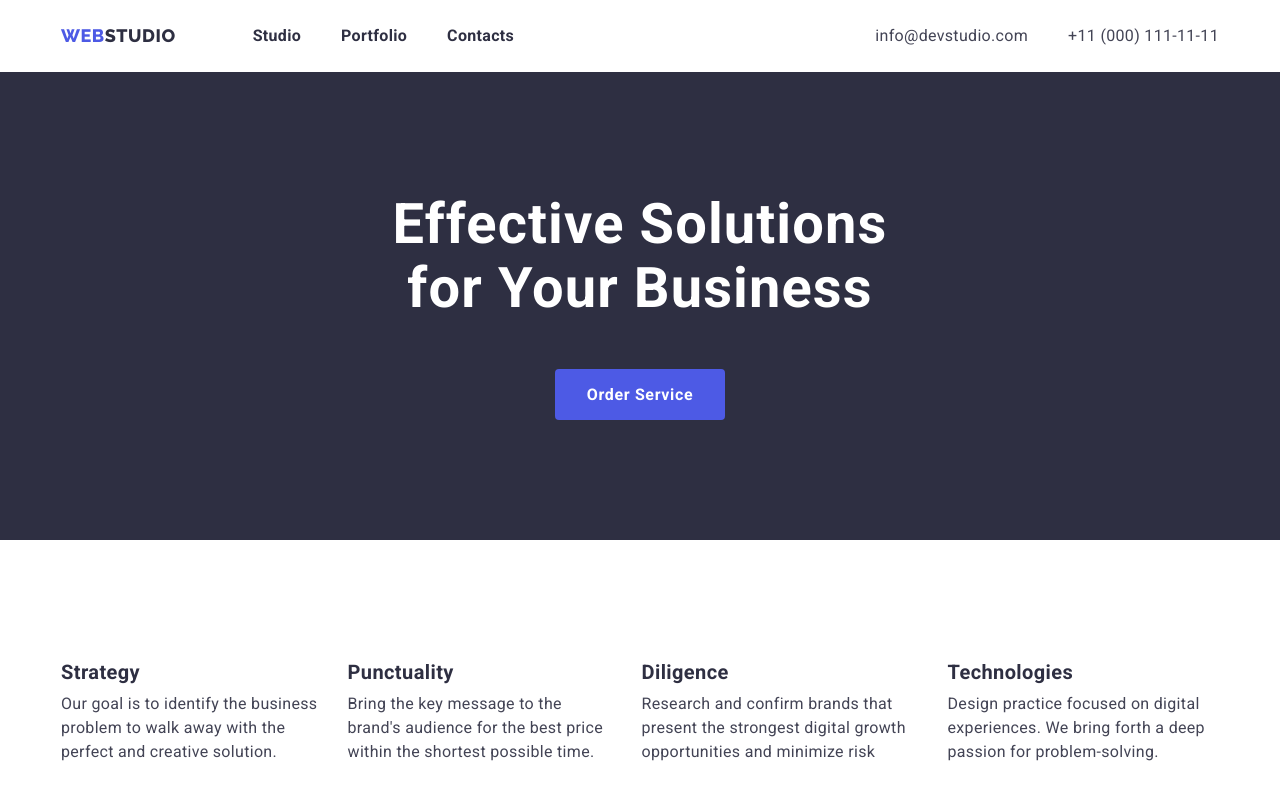
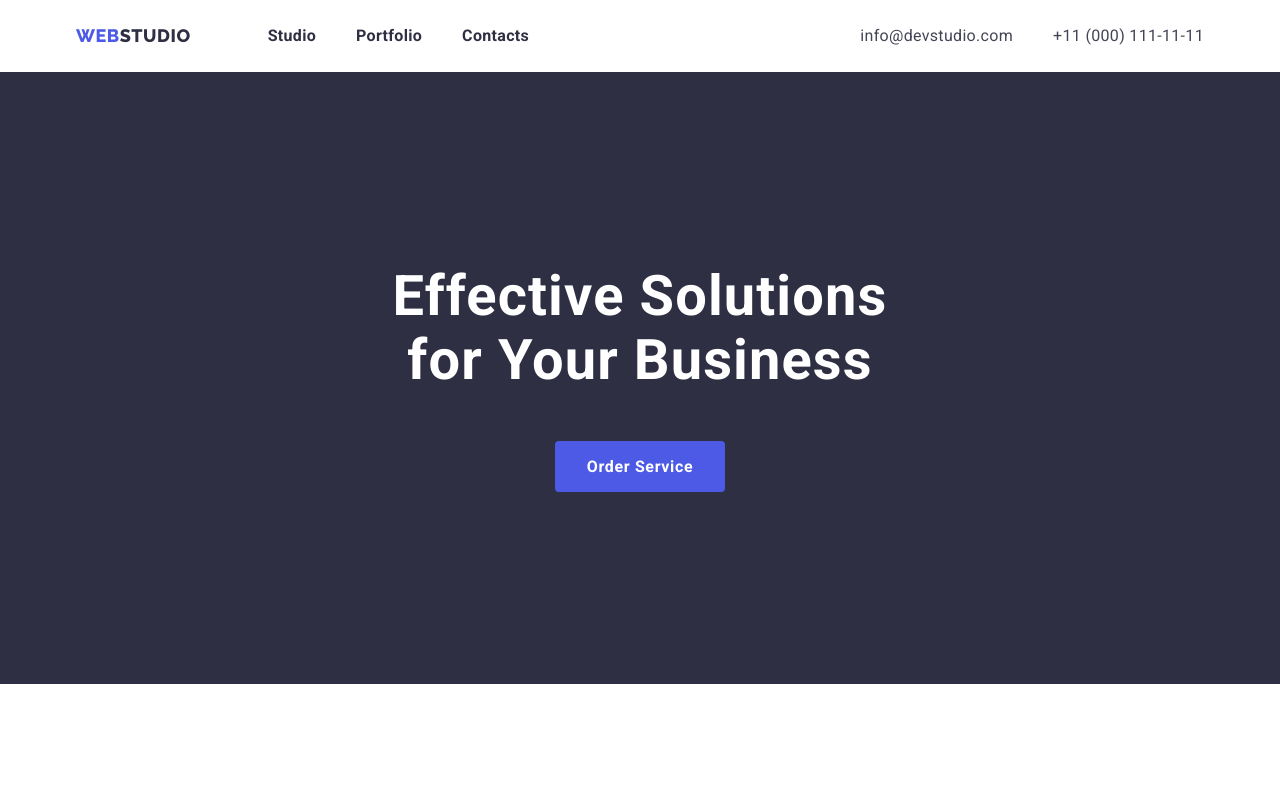
Before and after one commit to HannaBodnarovska/goit-markup-hw-03, a plain HTML site: page index.html in a window 1280 px wide. Shown: the top 800 px of the page. Drawn offline with nearby package versions, Linux system fonts and the light colour scheme.

Commit message:
finalization
зміни після вечірнього вебінару

```diff
--- a/css/styles.css
+++ b/css/styles.css
@@ -73,6 +73,8 @@ h3 {
 
 .title-page {
     background-color: var(--dark);
+    padding-top: 192px;
+    padding-bottom: 192px;
 }
 
 .logo {
@@ -219,11 +221,11 @@ h3 {
 }
 
 .container {
-    width: 1182px;
+    width: 1158px;
     margin-left: auto;
     margin-right: auto;
-    padding-left: 12px;
-    padding-right: 12px;
+    padding-left: 15px;
+    padding-right: 15px;
 }
 
 .top-line {
@@ -258,6 +260,7 @@ h3 {
 
 .skills-cards {
     flex-basis: calc((100%-72px)/4);
+    justify-content: space-between;
 }
 
 .skills h3 {
@@ -266,6 +269,7 @@ h3 {
 
 .examples {
     display: flex;
+    justify-content: space-between;
     column-gap: 24px;
     margin-top: 72px;
 }
@@ -276,6 +280,7 @@ h3 {
 
 .team-container {
     display: flex;
+    justify-content: space-between;
     column-gap: 24px;
     margin-top: 72px;
 }
@@ -306,6 +311,10 @@ h3 {
     row-gap: 48px;
 }
 
+.working-container li {
+    width: 360px;
+}
+
 .working-description {
     padding: 32px 16px;
     border: 0.5px solid var(--light);
--- a/index.html
+++ b/index.html
@@ -42,7 +42,7 @@
     </header>
 
     <main>
-        <section class="section title-page">
+        <section class="title-page">
             <div class="container">
                 <h1 class="title">Effective Solutions for Your Business</h1>
                 <button type="button" class="title-button">Order Service</button>
```
